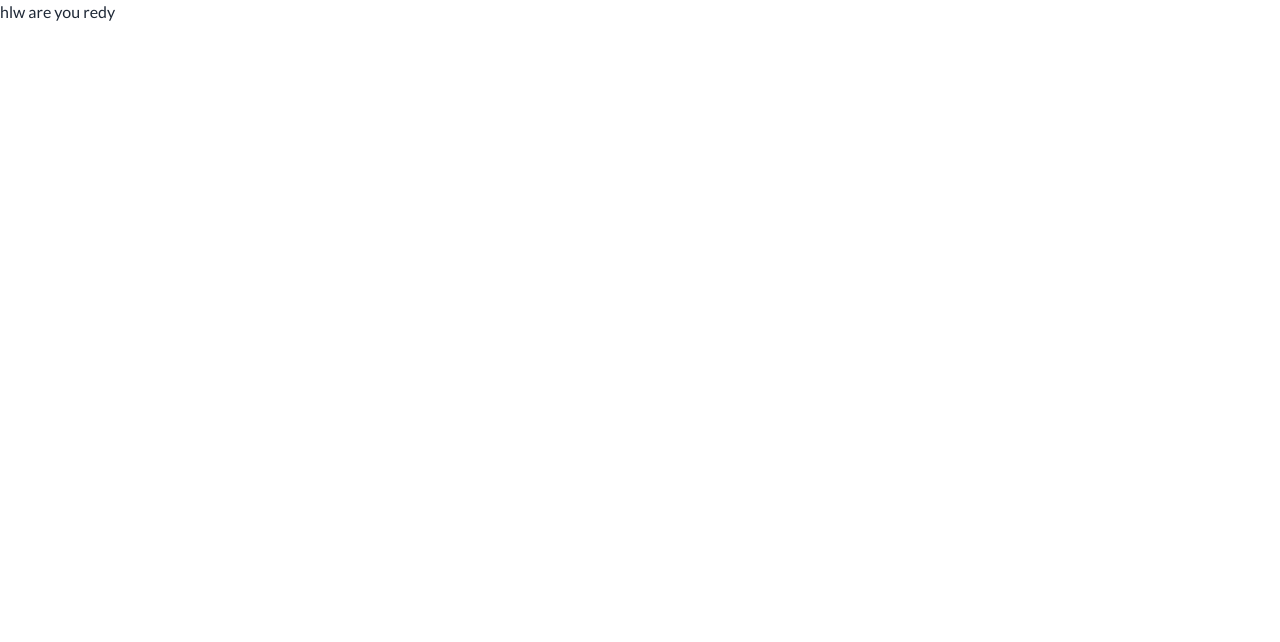
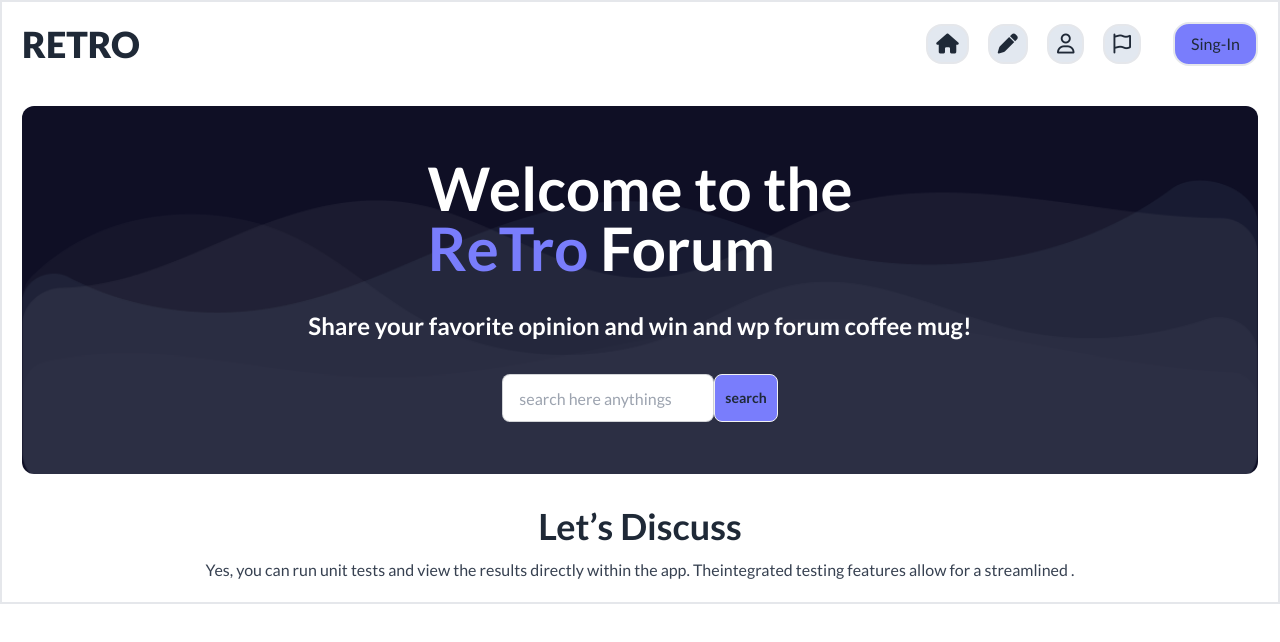
Before and after one commit to nabishafin/Retro-Forum, a plain HTML site: page index.html in a window 1280 px wide. Drawn offline with nearby package versions, Linux system fonts and the light colour scheme.

Commit message:
banner section complete

```diff
--- a/index.html
+++ b/index.html
@@ -15,6 +15,9 @@
     <link href="https://cdn.jsdelivr.net/npm/daisyui@4.12.13/dist/full.min.css" rel="stylesheet" type="text/css" />
     <script src="https://cdn.tailwindcss.com"></script>
 
+    <!-- icons -->
+    <script src="https://kit.fontawesome.com/826dfd8cca.js" crossorigin="anonymous"></script>
+
     <style>
         .lato-thin {
             font-family: "Lato", sans-serif;
@@ -23,16 +26,54 @@
         }
     </style>
 
-
 </head>
 
-<body class="lato-thin">
+<body class="lato-thin max-w-screen-xl border-2 p-2 lg:p-5 m-auto">
+
     <header>
-        <h1>hlw are you redy</h1>
+        <!-- nav -->
+        <nav class="flex items-center justify-between">
+            <h1 class="text-4xl font-extrabold">RETRO</h1>
+            <div class="flex gap-8 items-center">
+                <div class="flex items-center  hidden md:block lg:block">
+                    <i class="fa-solid fa-house text-xl px-2 py-1 rounded-2xl border-2 bg-slate-200 "></i>
+                    <i class="fa-solid fa-pen text-xl px-2 py-1 rounded-2xl border-2 ml-4 bg-slate-200"></i>
+                    <i class="fa-regular fa-user text-xl px-2 py-1 rounded-2xl border-2 ml-4 bg-slate-200"></i>
+                    <i class="fa-regular fa-flag text-xl px-2 py-1 rounded-2xl border-2 ml-4 bg-slate-200"></i>
+                </div>
+                <div>
+                    <button class="px-4 py-2 border-2 rounded-2xl bg-[#797DFC]">Sing-In</button>
+                </div>
+            </div>
+        </nav>
+        <!-- banner -->
+        <div style="background-image: url('./images/bgbanner.png')"
+            class=" bg-cover bg-center mt-10 bg-[#0f0f25]  w-full h-full object-cover opacity-100 p-3 rounded-xl">
+            <div class="flex justify-center items-center flex-col gap-8 p-10">
+                <h1 class="text-4xl lg:text-6xl  font-bold text-white">Welcome to the <br> <span
+                        class="text-[#797DFC]">ReTro</span> Forum</h1>
+                <p class="text-xl lg:text-2xl font-semibold text-white">Share your favorite opinion and win and wp forum
+                    coffee
+                    mug!
+                </p>
+                <div class="flex items-center">
+                    <input type="text" placeholder="search here anythings"
+                        class="input input-bordered w-full max-w-xs" />
+                    <button class="bg-[#797DFC] p-[10px] rounded-lg font-bold border-[1.5px] btn">search</button>
+                </div>
+            </div>
+        </div>
+        <div class="mt-8 flex items-center justify-center flex-col">
+            <h1 class="text-4xl font-bold">Let’s Discuss</h1>
+            <p class="mt-3 text-center text-gray-700">Yes, you can run unit tests and view the results directly within
+                the app. Theintegrated testing features allow for a streamlined .</p>
+        </div>
     </header>
+
     <main>
 
     </main>
+
     <footer>
 
     </footer>
```
Also changed, not shown: tailwind.config.js (added, +8 -0 lines), index.js (added).
